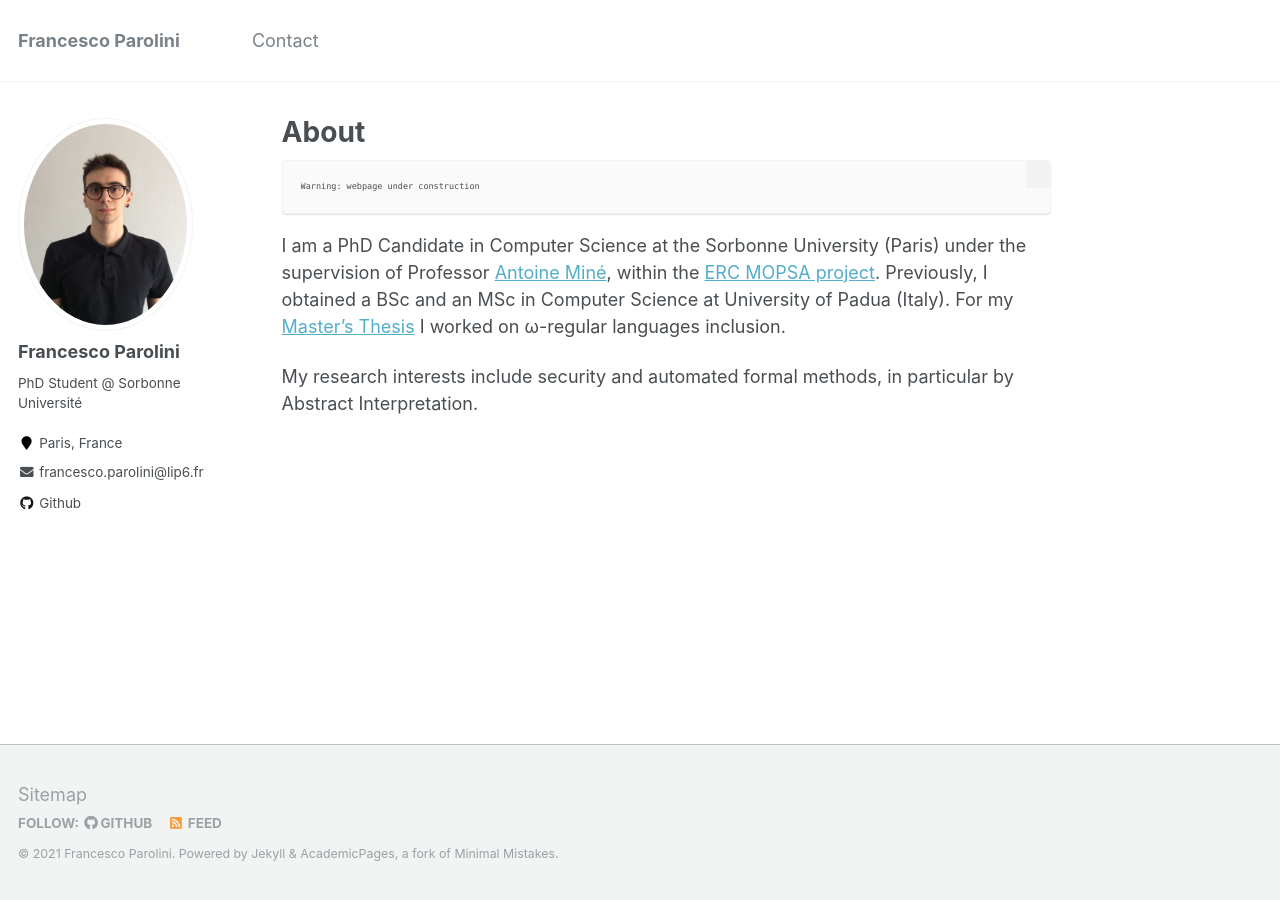
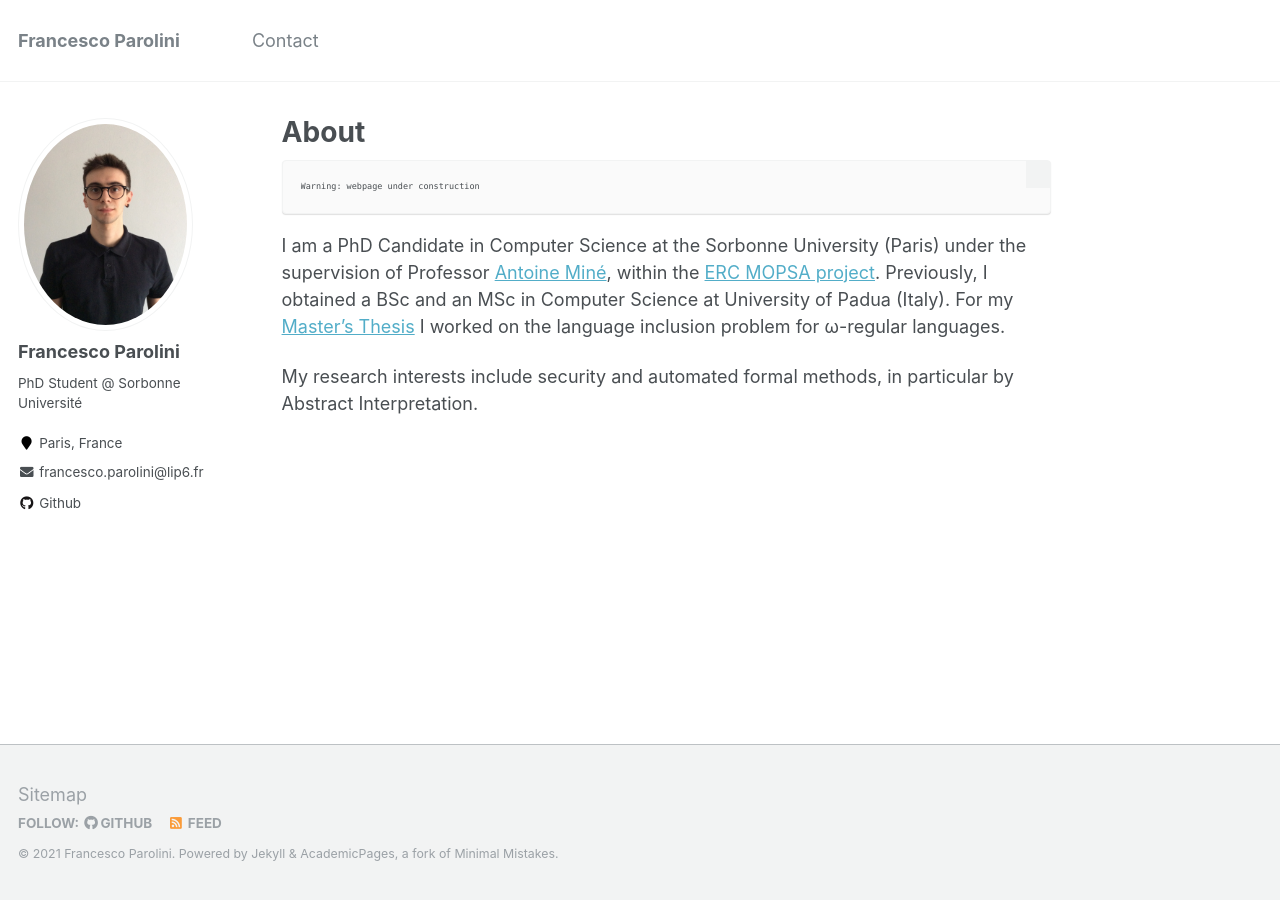
Before and after one commit to parof/parof.github.io, a Jekyll site: the page built from _pages/about.md, in a window 1280 px wide. Built offline with Jekyll 4.4.1, drawn with Linux system fonts in a browser that asks for light colours.

Commit message:
more about

```diff
--- a/_pages/about.md
+++ b/_pages/about.md
@@ -16,7 +16,8 @@ I am a PhD Candidate in Computer Science at the Sorbonne University (Paris)
 under the supervision of Professor [Antoine Miné](https://www-apr.lip6.fr/~mine/),
 within the [ERC MOPSA project](http://mopsa.lip6.fr/).
 Previously, I obtained a BSc and an MSc in Computer Science at University of Padua (Italy).
-For my [Master's Thesis](https://github.com/parof/master-thesis) I worked on ω-regular languages inclusion.
+For my [Master's Thesis](https://github.com/parof/master-thesis) I worked on the
+language inclusion problem for ω-regular languages.
 
 My research interests include security and automated formal methods, in particular
 by Abstract Interpretation.
```
